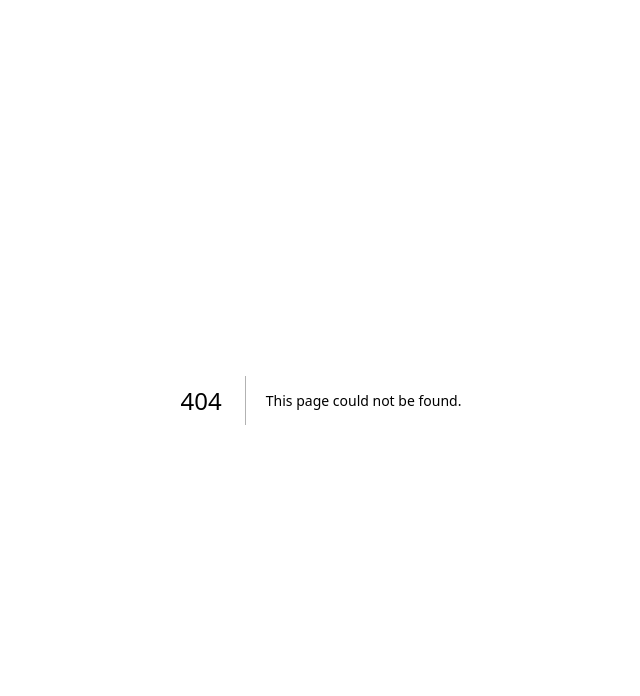
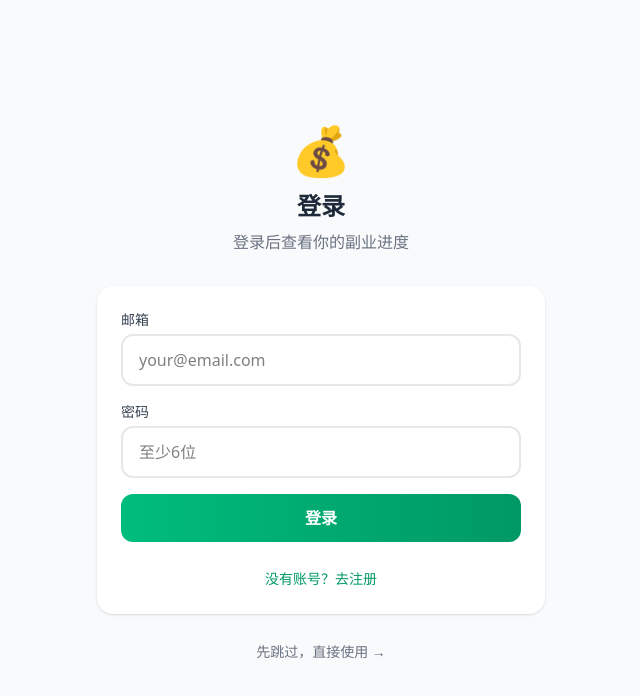
Before and after one commit to P4x1s/ai-side-hustle, a Next.js app: page /login in a window 1280 px wide. Before the commit this address had no page. Shown: the top 696 px of the page, without its empty margins (319-959 px from the left). Built offline with nearby package versions, Linux system fonts and the light colour scheme; no server answers.

Commit message:
feat: 添加Supabase用户注册系统

```diff
--- a/package.json
+++ b/package.json
@@ -9,6 +9,7 @@
     "lint": "eslint"
   },
   "dependencies": {
+    "@supabase/supabase-js": "^2.108.2",
     "next": "16.2.9",
     "openai": "^6.44.0",
     "react": "19.2.4",
--- a/src/app/diagnose/page.tsx
+++ b/src/app/diagnose/page.tsx
@@ -144,7 +144,7 @@ export default function DiagnosePage() {
                 currentStep === 0 ? "invisible" : ""
               }`}
             >
-              <span>←</span>
+              <span className="text-lg">←</span>
               <span className="text-sm">返回</span>
             </button>
 
@@ -188,11 +188,12 @@ export default function DiagnosePage() {
                   <button
                     key={option.value}
                     onClick={() => handleSelect(option.value)}
-                    className={`w-full text-left p-4 rounded-2xl border-2 transition-all ${
+                    className={`w-full text-left p-4 border-2 rounded-2xl bg-white cursor-pointer transition-all ${
                       isSelected
                         ? "border-emerald-500 bg-emerald-50"
-                        : "border-gray-200 bg-white hover:border-gray-300"
+                        : "border-gray-200 hover:border-emerald-300 hover:bg-emerald-50"
                     }`}
+                    style={{ animationDelay: `${index * 0.1}s` }}
                   >
                     <div className="flex items-center gap-4">
                       <span className="text-2xl">{option.icon}</span>
@@ -234,15 +235,21 @@ export default function DiagnosePage() {
                 value={formData[currentQuestion.id as keyof FormData]}
                 onChange={(e) => handleTextChange(e.target.value)}
                 placeholder={currentQuestion.placeholder}
-                className="w-full p-4 border-2 border-gray-200 rounded-2xl text-lg focus:outline-none focus:border-emerald-500 bg-gray-50 focus:bg-white transition-all"
+                className="w-full p-4 border-2 border-gray-200 rounded-2xl text-lg focus:outline-none focus:border-emerald-500 focus:bg-white transition-all"
                 autoFocus
               />
+              <div className="absolute right-4 top-1/2 -translate-y-1/2 text-gray-400">
+                {currentQuestion.icon}
+              </div>
             </div>
           )}
 
           {currentQuestion.multiple && (
             <div className="mt-4 text-center">
               <span className="inline-flex items-center gap-2 px-4 py-2 bg-emerald-100 text-emerald-700 rounded-full text-sm font-medium">
+                <span className="w-5 h-5 bg-emerald-500 text-white rounded-full flex items-center justify-center text-xs">
+                  {selectedSkills.length}
+                </span>
                 已选择 {selectedSkills.length} 项
               </span>
             </div>
@@ -255,10 +262,10 @@ export default function DiagnosePage() {
             <button
               onClick={handleSubmit}
               disabled={!canProceed()}
-              className={`w-full py-4 rounded-xl text-lg font-bold transition-all ${
+              className={`w-full py-4 bg-gradient-to-r from-emerald-500 to-emerald-600 text-white rounded-xl font-bold text-lg transition-all ${
                 canProceed()
-                  ? "bg-gradient-to-r from-emerald-500 to-emerald-600 text-white hover:shadow-lg"
-                  : "bg-gray-200 text-gray-400 cursor-not-allowed"
+                  ? "hover:from-emerald-600 hover:to-emerald-700 hover:shadow-lg"
+                  : "opacity-50 cursor-not-allowed"
               }`}
             >
               开始诊断 🚀
@@ -267,10 +274,10 @@ export default function DiagnosePage() {
             <button
               onClick={handleNext}
               disabled={!canProceed()}
-              className={`w-full py-4 rounded-xl text-lg font-bold transition-all ${
+              className={`w-full py-4 bg-gradient-to-r from-emerald-500 to-emerald-600 text-white rounded-xl font-bold text-lg transition-all ${
                 canProceed()
-                  ? "bg-gradient-to-r from-emerald-500 to-emerald-600 text-white hover:shadow-lg"
-                  : "bg-gray-200 text-gray-400 cursor-not-allowed"
+                  ? "hover:from-emerald-600 hover:to-emerald-700 hover:shadow-lg"
+                  : "opacity-50 cursor-not-allowed"
               }`}
             >
               下一步 →
--- a/src/app/layout.tsx
+++ b/src/app/layout.tsx
@@ -1,5 +1,6 @@
 import type { Metadata } from "next";
 import "./globals.css";
+import { AuthProvider } from "@/contexts/AuthContext";
 
 export const metadata: Metadata = {
   title: "AI副业教练 - 不上班也能赚到钱",
@@ -14,7 +15,7 @@ export default function RootLayout({
   return (
     <html lang="zh-CN">
       <body className="min-h-screen">
-        {children}
+        <AuthProvider>{children}</AuthProvider>
       </body>
     </html>
   );
--- /dev/null
+++ b/src/app/login/page.tsx
@@ -0,0 +1,119 @@
+"use client";
+
+import { useState } from "react";
+import { useRouter } from "next/navigation";
+import { useAuth } from "@/contexts/AuthContext";
+
+export default function LoginPage() {
+  const router = useRouter();
+  const { signIn, signUp, user } = useAuth();
+  const [isSignUp, setIsSignUp] = useState(false);
+  const [email, setEmail] = useState("");
+  const [password, setPassword] = useState("");
+  const [error, setError] = useState("");
+  const [loading, setLoading] = useState(false);
+
+  if (user) {
+    router.push("/");
+    return null;
+  }
+
+  const handleSubmit = async (e: React.FormEvent) => {
+    e.preventDefault();
+    setError("");
+    setLoading(true);
+
+    const result = isSignUp
+      ? await signUp(email, password)
+      : await signIn(email, password);
+
+    if (result.error) {
+      setError(result.error);
+    } else {
+      router.push("/");
+    }
+    setLoading(false);
+  };
+
+  return (
+    <div className="min-h-screen bg-gray-50 flex items-center justify-center px-6">
+      <div className="w-full max-w-md">
+        <div className="text-center mb-8">
+          <div className="text-5xl mb-4">💰</div>
+          <h1 className="text-2xl font-bold text-gray-800">
+            {isSignUp ? "创建账号" : "登录"}
+          </h1>
+          <p className="text-gray-500 mt-2">
+            {isSignUp ? "注册后可保存你的副业进度" : "登录后查看你的副业进度"}
+          </p>
+        </div>
+
+        <div className="bg-white rounded-2xl p-6 shadow-sm">
+          <form onSubmit={handleSubmit} className="space-y-4">
+            <div>
+              <label className="block text-sm font-medium text-gray-700 mb-1">
+                邮箱
+              </label>
+              <input
+                type="email"
+                value={email}
+                onChange={(e) => setEmail(e.target.value)}
+                placeholder="your@email.com"
+                className="w-full px-4 py-3 border-2 border-gray-200 rounded-xl focus:outline-none focus:border-emerald-500 transition-colors"
+                required
+              />
+            </div>
+
+            <div>
+              <label className="block text-sm font-medium text-gray-700 mb-1">
+                密码
+              </label>
+              <input
+                type="password"
+                value={password}
+                onChange={(e) => setPassword(e.target.value)}
+                placeholder="至少6位"
+                className="w-full px-4 py-3 border-2 border-gray-200 rounded-xl focus:outline-none focus:border-emerald-500 transition-colors"
+                required
+                minLength={6}
+              />
+            </div>
+
+            {error && (
+              <div className="p-3 bg-red-50 text-red-600 rounded-xl text-sm">
+                {error}
+              </div>
+            )}
+
+            <button
+              type="submit"
+              disabled={loading}
+              className="w-full py-3 bg-gradient-to-r from-emerald-500 to-emerald-600 text-white rounded-xl font-bold hover:shadow-lg transition-all disabled:opacity-50"
+            >
+              {loading ? "处理中..." : isSignUp ? "注册" : "登录"}
+            </button>
+          </form>
+
+          <div className="mt-6 text-center">
+            <button
+              onClick={() => {
+                setIsSignUp(!isSignUp);
+                setError("");
+              }}
+              className="text-emerald-600 text-sm hover:underline"
+            >
+              {isSignUp ? "已有账号？去登录" : "没有账号？去注册"}
+            </button>
+          </div>
+        </div>
+
+        <button
+          onClick={() => router.push("/")}
+          className="w-full mt-4 py-3 text-gray-500 text-sm hover:text-gray-700"
+        >
+          先跳过，直接使用 →
+        </button>
+      </div>
+    </div>
+  );
+}
--- a/src/app/page.tsx
+++ b/src/app/page.tsx
@@ -1,12 +1,41 @@
 "use client";
 
 import { useRouter } from "next/navigation";
+import { useAuth } from "@/contexts/AuthContext";
 
 export default function Home() {
   const router = useRouter();
+  const { user, signOut } = useAuth();
 
   return (
     <div className="min-h-screen">
+      {/* User Status Bar */}
+      <div className="bg-white border-b border-gray-100 px-6 py-3">
+        <div className="max-w-4xl mx-auto flex items-center justify-between">
+          <div className="flex items-center gap-2">
+            <span className="text-xl">💰</span>
+            <span className="font-bold text-gray-800">AI副业教练</span>
+          </div>
+          {user ? (
+            <div className="flex items-center gap-4">
+              <span className="text-sm text-gray-500">{user.email}</span>
+              <button
+                onClick={signOut}
+                className="text-sm text-gray-500 hover:text-gray-700"
+              >
+                退出
+              </button>
+            </div>
+          ) : (
+            <button
+              onClick={() => router.push("/login")}
+              className="px-4 py-2 text-sm font-medium text-emerald-600 hover:bg-emerald-50 rounded-lg transition-colors"
+            >
+              登录 / 注册
+            </button>
+          )}
+        </div>
+      </div>
       {/* Hero Section */}
       <section className="bg-gradient-to-br from-emerald-500 to-emerald-700 py-20 px-6 text-center">
         <div className="max-w-2xl mx-auto">
--- /dev/null
+++ b/src/contexts/AuthContext.tsx
@@ -0,0 +1,71 @@
+"use client";
+
+import { createContext, useContext, useEffect, useState } from "react";
+import { User } from "@supabase/supabase-js";
+import { supabase } from "@/lib/supabase";
+
+interface AuthContextType {
+  user: User | null;
+  loading: boolean;
+  signIn: (email: string, password: string) => Promise<{ error?: string }>;
+  signUp: (email: string, password: string) => Promise<{ error?: string }>;
+  signOut: () => Promise<void>;
+}
+
+const AuthContext = createContext<AuthContextType>({
+  user: null,
+  loading: true,
+  signIn: async () => ({}),
+  signUp: async () => ({}),
+  signOut: async () => {},
+});
+
+export function AuthProvider({ children }: { children: React.ReactNode }) {
+  const [user, setUser] = useState<User | null>(null);
+  const [loading, setLoading] = useState(true);
+
+  useEffect(() => {
+    // 获取当前用户
+    supabase.auth.getSession().then(({ data: { session } }) => {
+      setUser(session?.user ?? null);
+      setLoading(false);
+    });
+
+    // 监听登录状态变化
+    const {
+      data: { subscription },
+    } = supabase.auth.onAuthStateChange((_event, session) => {
+      setUser(session?.user ?? null);
+    });
+
+    return () => subscription.unsubscribe();
+  }, []);
+
+  const signIn = async (email: string, password: string) => {
+    const { error } = await supabase.auth.signInWithPassword({
+      email,
+      password,
+    });
+    return { error: error?.message };
+  };
+
+  const signUp = async (email: string, password: string) => {
+    const { error } = await supabase.auth.signUp({
+      email,
+      password,
+    });
+    return { error: error?.message };
+  };
+
+  const signOut = async () => {
+    await supabase.auth.signOut();
+  };
+
+  return (
+    <AuthContext.Provider value={{ user, loading, signIn, signUp, signOut }}>
+      {children}
+    </AuthContext.Provider>
+  );
+}
+
+export const useAuth = () => useContext(AuthContext);
--- /dev/null
+++ b/src/lib/supabase.ts
@@ -0,0 +1,6 @@
+import { createClient } from "@supabase/supabase-js";
+
+const supabaseUrl = process.env.NEXT_PUBLIC_SUPABASE_URL || "";
+const supabaseAnonKey = process.env.NEXT_PUBLIC_SUPABASE_ANON_KEY || "";
+
+export const supabase = createClient(supabaseUrl, supabaseAnonKey);
```
Also changed, not shown: 1 other file (tests, documents, lock files or other folders).
